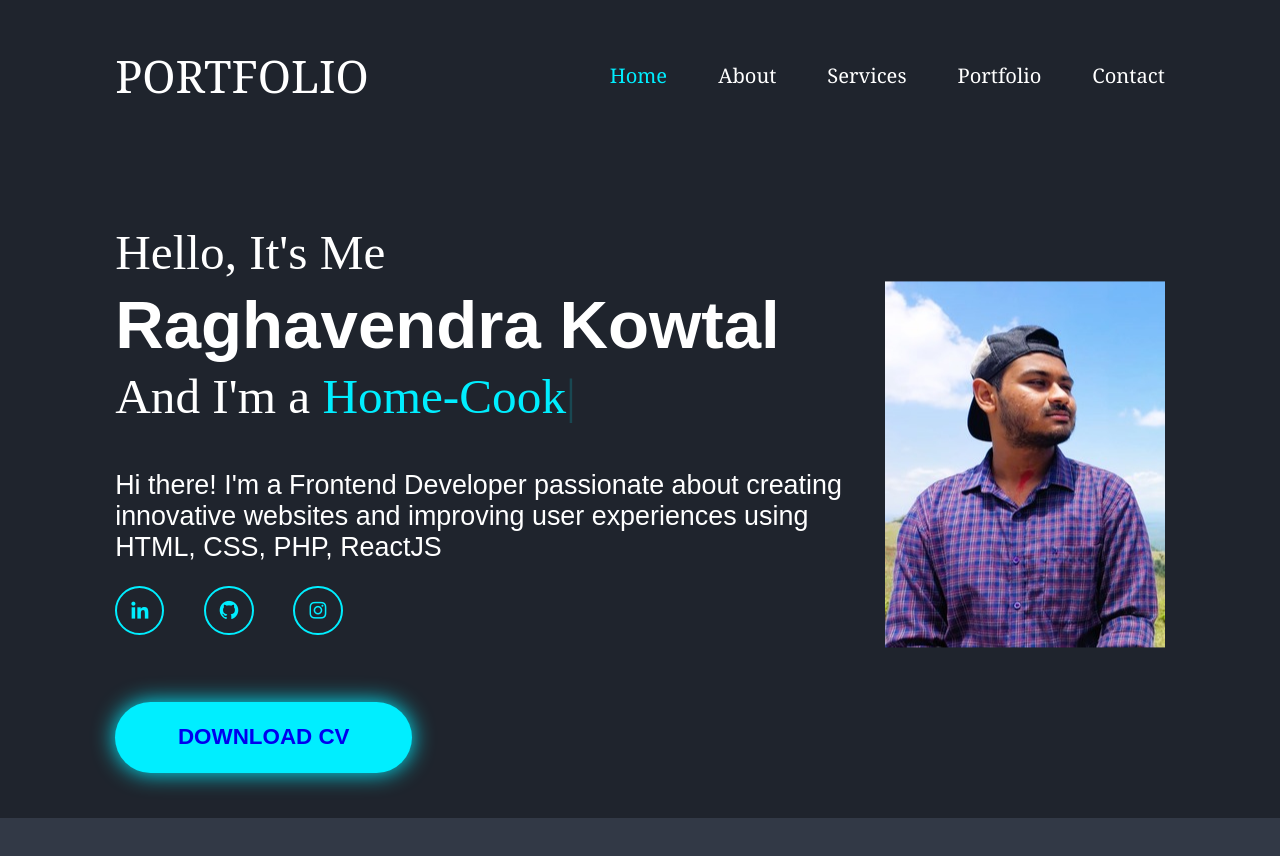
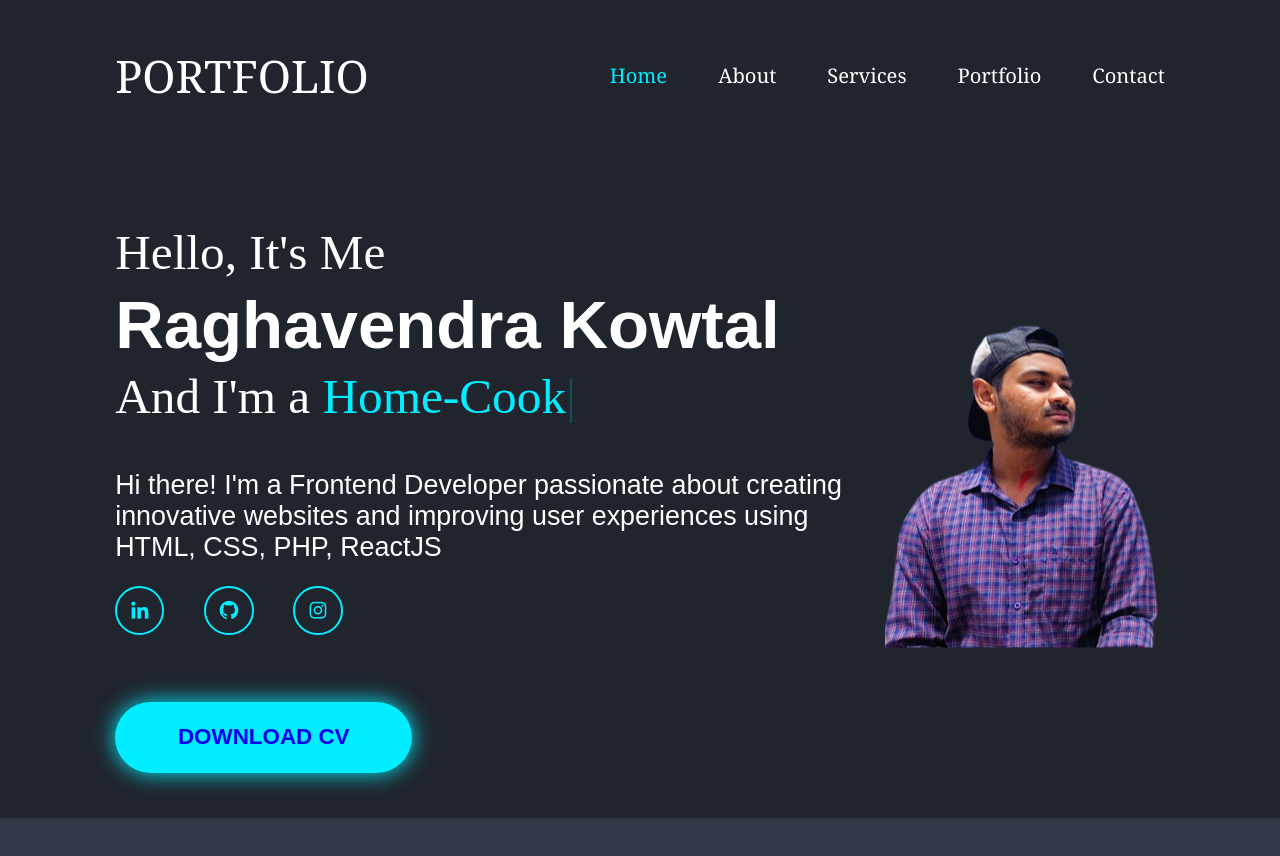
Before and after one commit to Raghvkowtal/Personal-Portfolio, a plain HTML site: page index.html in a window 1280 px wide. Shown: the top 856 px of the page. Drawn offline with nearby package versions, Linux system fonts and the light colour scheme; a web font is replaced by a local one.

Commit message:
Update index.html

```diff
--- a/index.html
+++ b/index.html
@@ -43,7 +43,7 @@
             <a href="Raghavendra's Resume.pdf" class="btn">Download CV</a>
         </div>
             <div class="home-img">
-                <a href="#"><img src="nbbb,,.jpg", alt="logo"></a>
+                <a href="#"><img src="NBNEW.png", alt="logo"></a>
             </div>
     </section>
 
```
